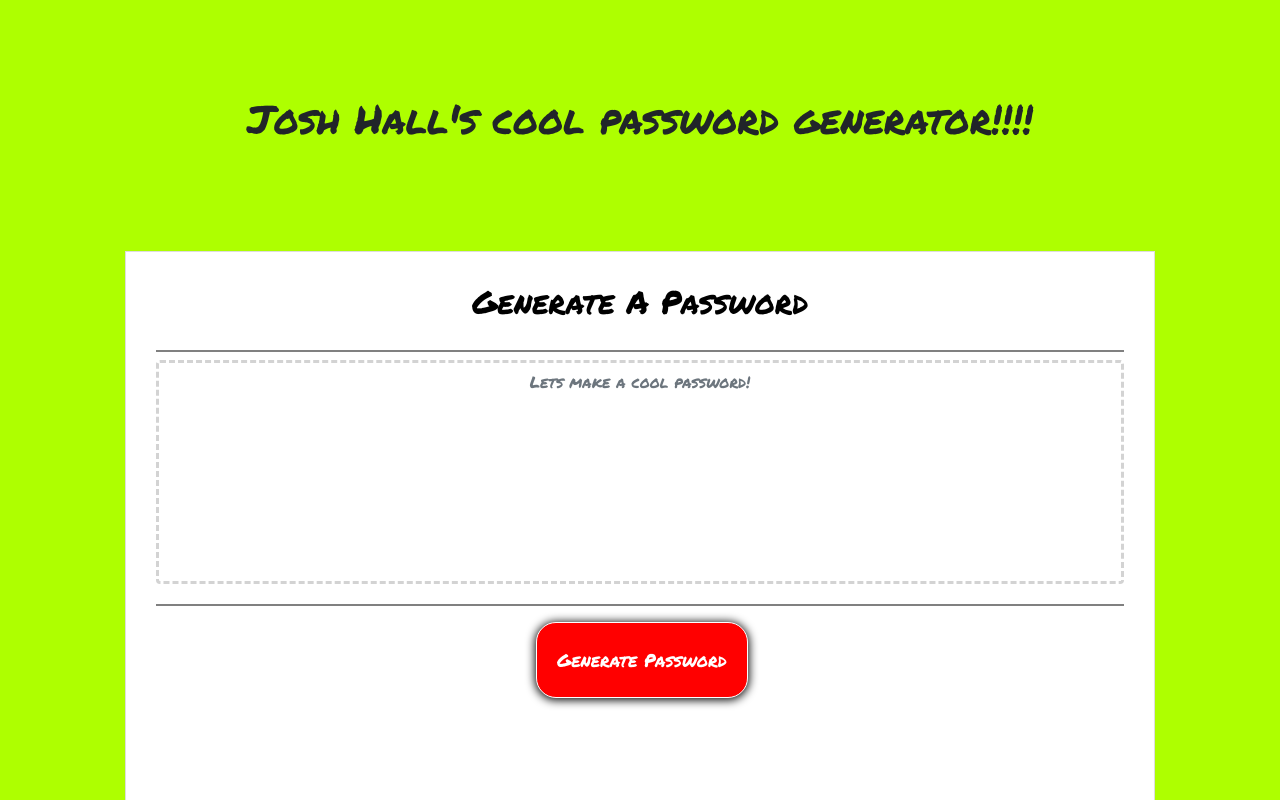
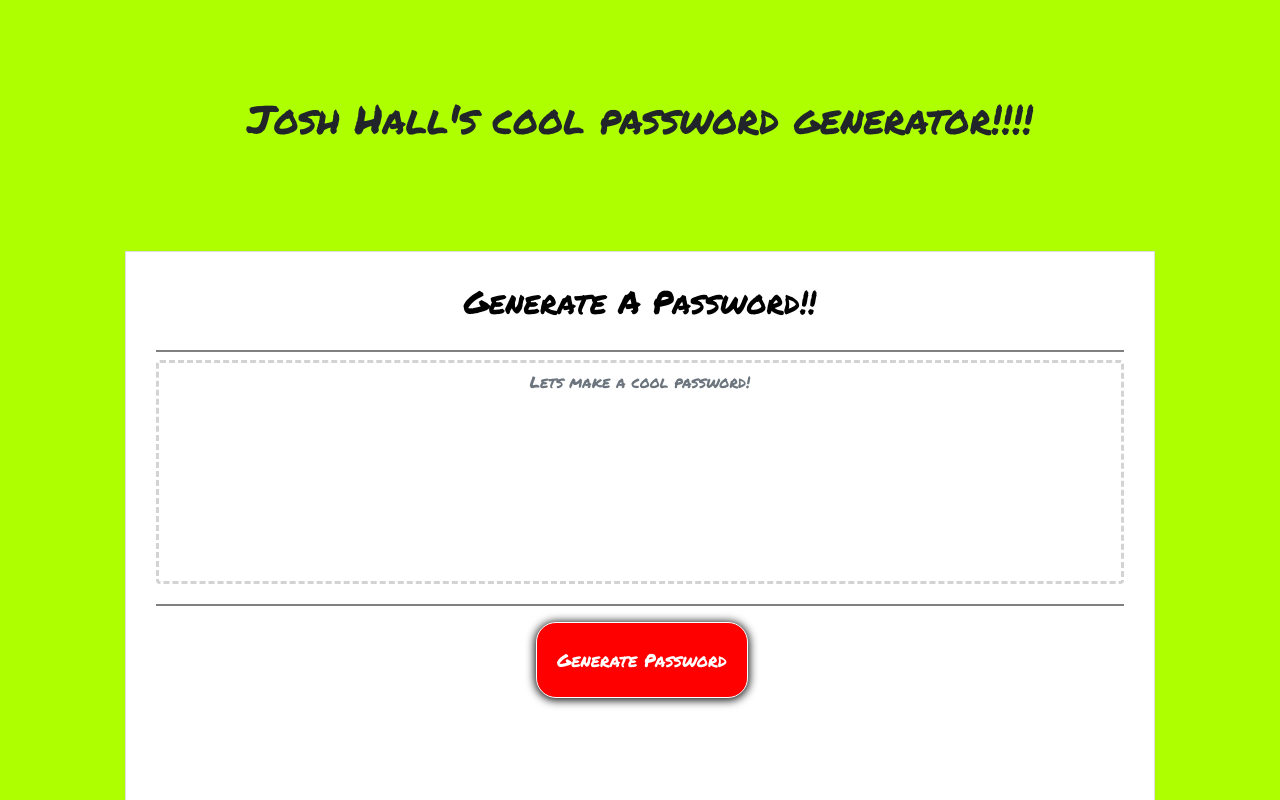
Before and after one commit to HallHammeR/Password-Generator, a plain HTML site: page index.html in a window 1280 px wide. Shown: the top 800 px of the page. Drawn offline with nearby package versions, Linux system fonts and the light colour scheme.

Commit message:
adding txt

```diff
--- a/index.html
+++ b/index.html
@@ -30,7 +30,7 @@
 	<body>
 		<div id="main-container" class="container">
 			<section class="main-section">
-				<h2>Generate A Password</h2>
+				<h2>Generate A Password!!</h2>
 				<form id="passwordForm">
 					<div id="formGroup" class="form-group3">
 						<input
```
